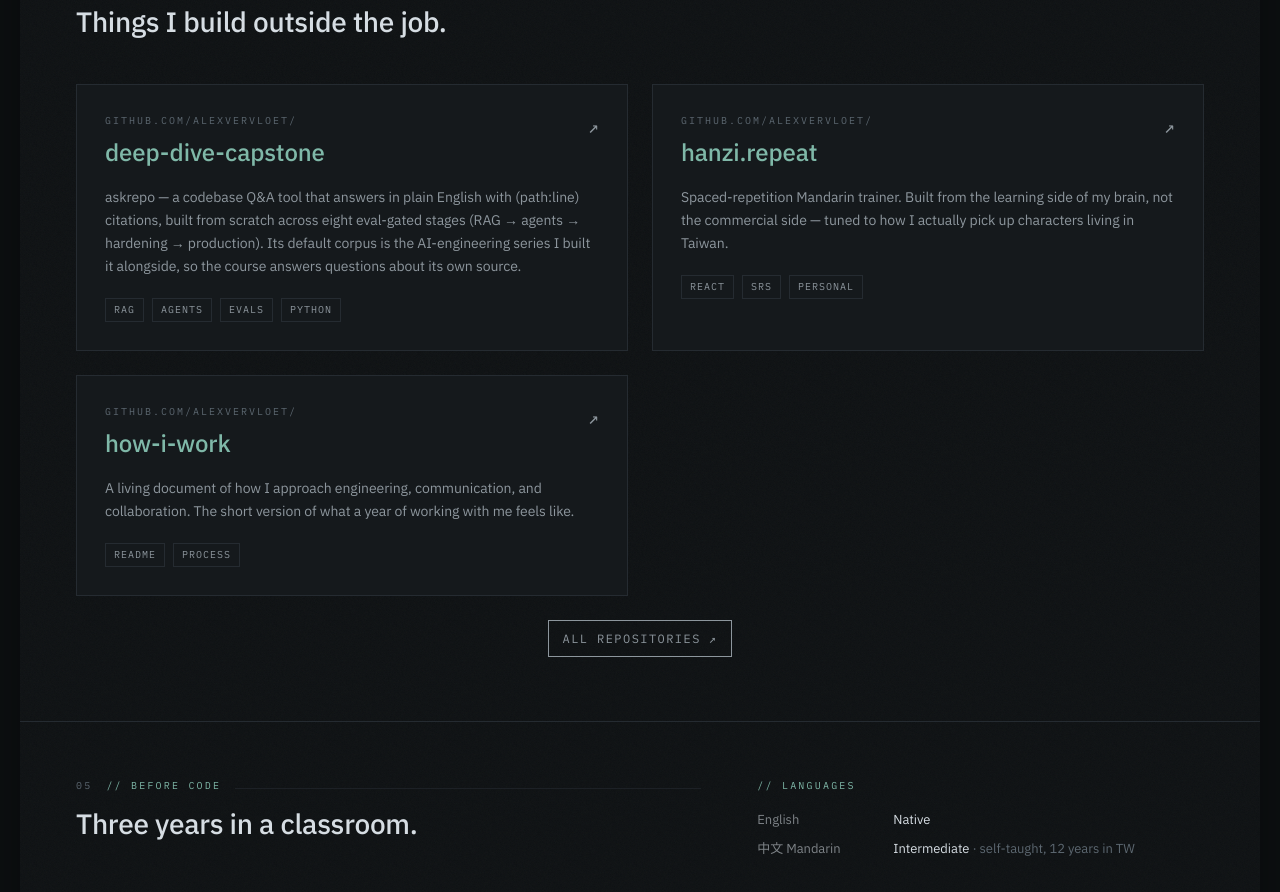
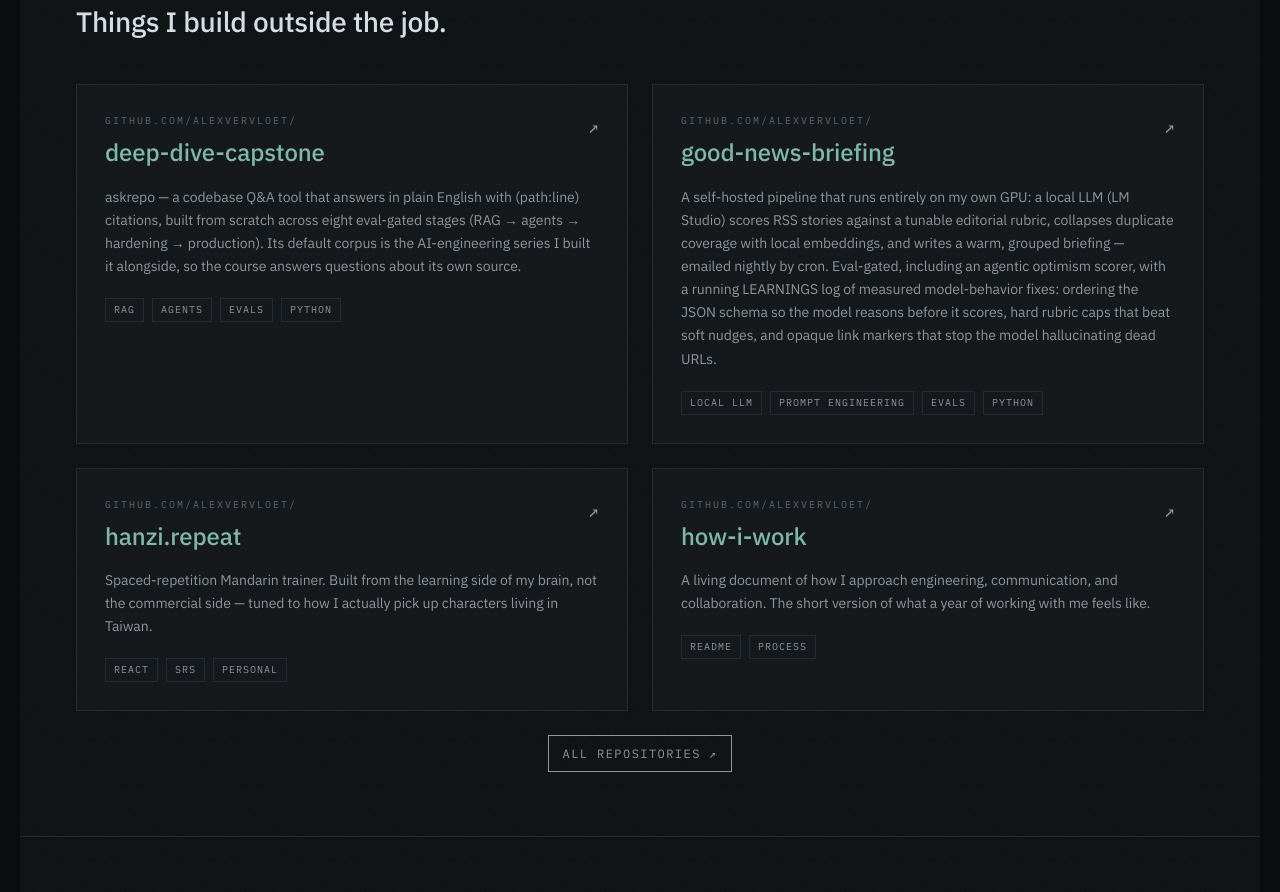
Before and after one commit to alexvervloet/PersonalWebsite, a React (Vite) app: page / in a window 1280 px wide. Shown: the part 3460-4352 px from the top of the page. Built offline with nearby package versions, Linux system fonts and the light colour scheme.

Commit message:
content: add good-news-briefing project card
Local-LLM RSS 'good news' pipeline shown alongside askrepo — different muscles
(self-hosted inference, prompt engineering, eval-driven tuning). Rebuilt dist.

```diff
--- a/src/data.ts
+++ b/src/data.ts
@@ -108,6 +108,12 @@ export const DATA = {
       tags: ['RAG', 'Agents', 'Evals', 'Python'],
     },
     {
+      name: 'good-news-briefing',
+      url: 'https://github.com/alexvervloet/good-news-briefing',
+      desc: 'A self-hosted pipeline that runs entirely on my own GPU: a local LLM (LM Studio) scores RSS stories against a tunable editorial rubric, collapses duplicate coverage with local embeddings, and writes a warm, grouped briefing — emailed nightly by cron. Eval-gated, including an agentic optimism scorer, with a running LEARNINGS log of measured model-behavior fixes: ordering the JSON schema so the model reasons before it scores, hard rubric caps that beat soft nudges, and opaque link markers that stop the model hallucinating dead URLs.',
+      tags: ['Local LLM', 'Prompt Engineering', 'Evals', 'Python'],
+    },
+    {
       name: 'hanzi.repeat',
       url: 'https://github.com/alexvervloet/hanzi.repeat',
       desc: 'Spaced-repetition Mandarin trainer. Built from the learning side of my brain, not the commercial side — tuned to how I actually pick up characters living in Taiwan.',
```
